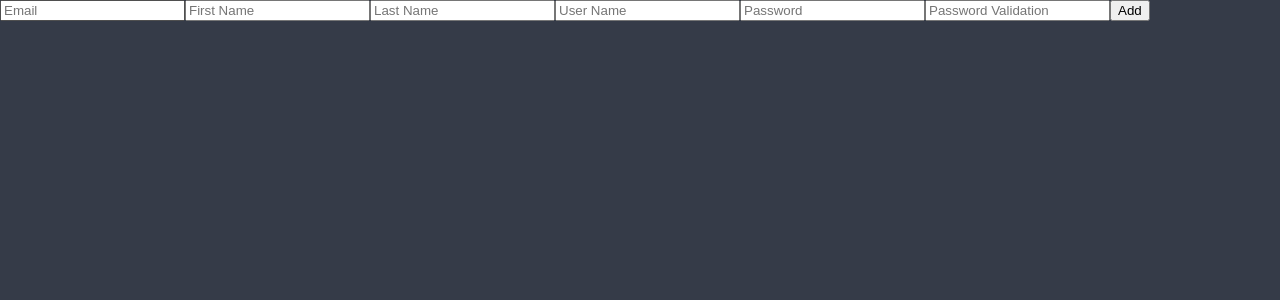
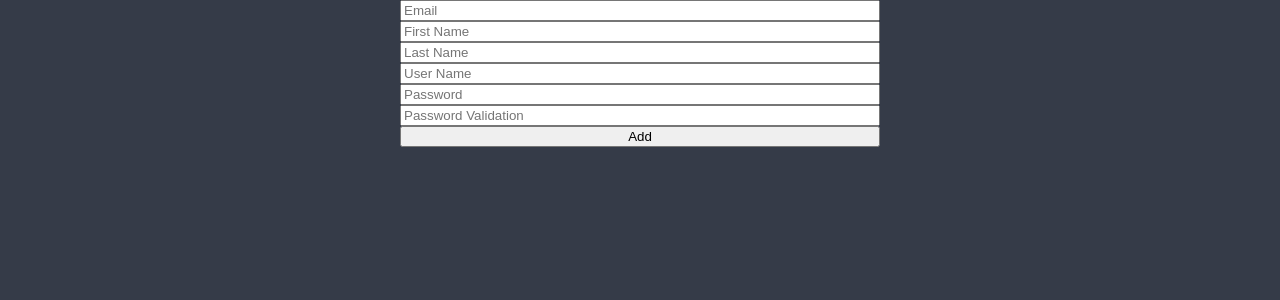
Before and after one commit to Eastynfromeast/study-react-master, a React (Create React App) app: page / in a window 1280 px wide. Shown: the top 300 px of the page. Built offline with nearby package versions, Linux system fonts and the light colour scheme.

Commit message:
learn about form validatino of react-hook-form

```diff
--- a/src/ToDoList.tsx
+++ b/src/ToDoList.tsx
@@ -1,5 +1,4 @@
-import { useState } from "react";
-import { SubmitHandler, useForm } from "react-hook-form";
+import { useForm } from "react-hook-form";
 
 /* function ToDoList() {
 	const [toDo, setToDo] = useState("");
@@ -23,19 +22,93 @@
 	);
 } */
 
+interface IFormData {
+	email: string;
+	firstName: string;
+	lastName: string;
+	password: string;
+	password1: string;
+	userName: string;
+}
+
 function ToDoList() {
-	const { register, watch } = useForm();
-	console.log(watch());
+	const {
+		register,
+		handleSubmit,
+		formState: { errors },
+	} = useForm<IFormData>();
+	const onValid = (data: any) => {
+		console.log(data);
+	};
 
+	console.log(errors);
 	return (
-		<div>
-			<form>
-				<input {...register("email")} placeholder="Email" />
-				<input {...register("firstName")} placeholder="First Name" />
-				<input {...register("lastName")} placeholder="Last Name" />
-				<input {...register("userName")} placeholder="User Name" />
-				<input {...register("password")} placeholder="Password" />
-				<input {...register("pwValidation")} placeholder="Password Validation" />
+		<div style={{ maxWidth: 480, margin: "0 auto" }}>
+			<form
+				style={{
+					display: "flex",
+					flexDirection: "column",
+				}}
+				onSubmit={handleSubmit(onValid)}
+			>
+				<input
+					{...register("email", {
+						required: "Email required",
+						pattern: {
+							value: /^[A-Za-z0-9._%+-]+@naver.com$/,
+							message: "Only naver.com emails allowed",
+						},
+					})}
+					placeholder="Email"
+				/>
+				<p>{errors?.email?.message}</p>
+				<input
+					{...register("firstName", {
+						required: true,
+					})}
+					placeholder="First Name"
+				/>
+				<p>{errors?.firstName?.message}</p>
+				<input
+					{...register("lastName", {
+						required: "Write your last name",
+					})}
+					placeholder="Last Name"
+				/>
+				<p>{errors?.lastName?.message}</p>
+				<input
+					{...register("userName", {
+						required: true,
+						minLength: {
+							value: 10,
+							message: "Your password is too short",
+						},
+					})}
+					placeholder="User Name"
+				/>
+				<p>{errors?.userName?.message}</p>
+				<input
+					{...register("password", {
+						required: "Password is required",
+						min: {
+							value: 5,
+							message: "Password needs to be more than 5 letters",
+						},
+					})}
+					placeholder="Password"
+				/>
+
+				<input
+					{...register("password1", {
+						required: "Password is required",
+						min: {
+							value: 5,
+							message: "Password needs to be more than 5 letters",
+						},
+					})}
+					placeholder="Password Validation"
+				/>
+				{errors.password && <p>{errors?.password?.message}</p>}
 				<button>Add</button>
 			</form>
 		</div>
```
